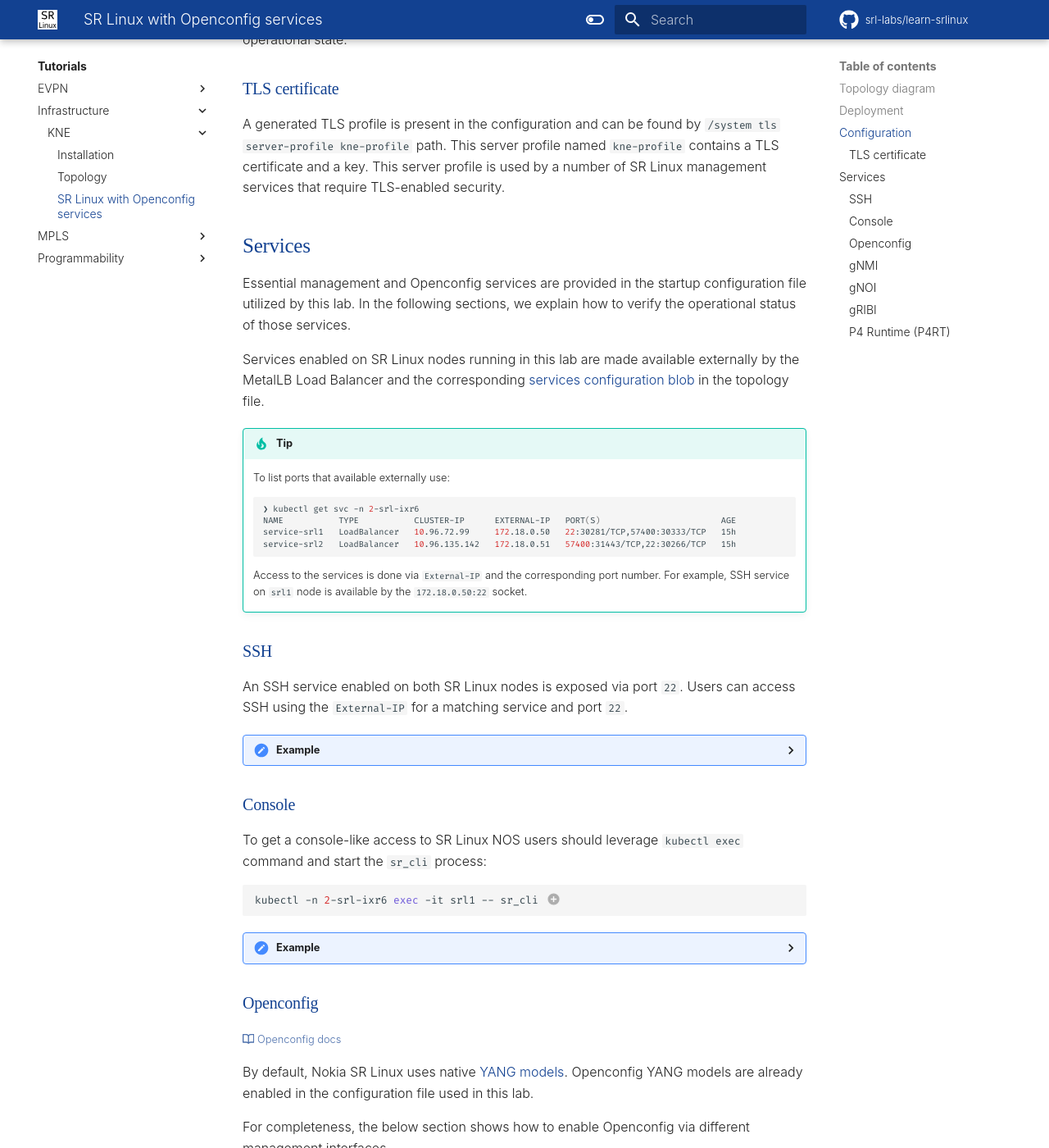
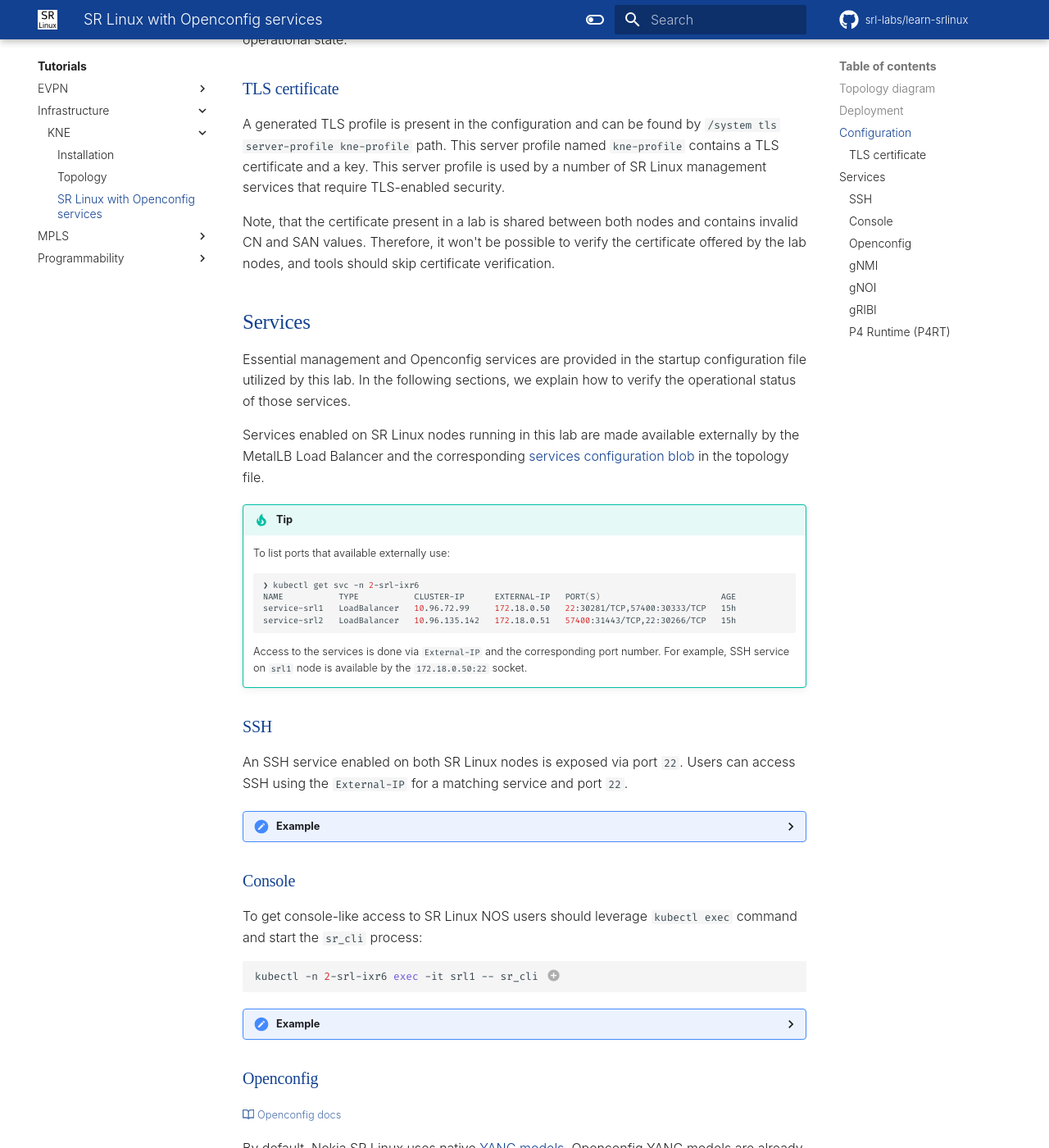
Before and after one commit to srl-labs/learn-srlinux, an MkDocs documentation site: the page built from docs/tutorials/infrastructure/kne/srl-with-oc-services/index.md, in a window 1280 px wide and 1400 px high, scrolled down 2016 px. Shown: the whole window at 82% size. Built offline with MkDocs 1.6.1 and Material for MkDocs 9.7.7, drawn with Linux system fonts in a browser that asks for light colours; emoji names are drawn with the system emoji font; some web fonts are replaced; comment, search, counter and statistics services are not loaded; some of the changed text lies outside the part shown.

Commit message:
added a note on the shared certificate

````diff
--- a/docs/tutorials/infrastructure/kne/srl-with-oc-services/index.md
+++ b/docs/tutorials/infrastructure/kne/srl-with-oc-services/index.md
@@ -66,6 +66,8 @@
 
 A generated TLS profile is present in the configuration and can be found by `/system tls server-profile kne-profile` path. This server profile named `kne-profile` contains a TLS certificate and a key. This server profile is used by a number of SR Linux management services that require TLS-enabled security.
 
+Note, that the certificate present in a lab is shared between both nodes and contains invalid CN and SAN values. Therefore, it won't be possible to verify the certificate offered by the lab nodes, and tools should skip certificate verification.
+
 ## Services
 
 Essential management and Openconfig services are provided in the startup configuration file utilized by this lab. In the following sections, we explain how to verify the operational status of those services.
@@ -112,7 +114,7 @@
 
 ### Console
 
-To get a console-like access to SR Linux NOS users should leverage `kubectl exec` command and start the `sr_cli` process:
+To get console-like access to SR Linux NOS users should leverage `kubectl exec` command and start the `sr_cli` process:
 
 ```shell
 kubectl -n 2-srl-ixr6 exec -it srl1 -- sr_cli # (1)!
@@ -268,7 +270,7 @@
 
 <small>[:octicons-book-16: P4RT docs][p4rt-doc]</small>
 
-P4 Runtime server is configured on a system level and in the `mgmt` network instance of SR Linux running on port `9559`. The same port is used externally in this lab.
+The P4 Runtime server is configured on a system level and in the `mgmt` network instance of SR Linux running on port `9559`. The same port is used externally in this lab.
 
 Lab users still need to [configure interface or device identifiers](https://documentation.nokia.com/srlinux/22-6/SR_Linux_Book_Files/P4RT_Guide/sr_linux_p4rt_configuration.html#identifying_an_interface_to_the_p4rt_controller) as per the documentation.
 
````
Also changed, not shown: other parts of docs/tutorials/infrastructure/kne/srl-with-oc-services/index.md (+1 -1 lines).
